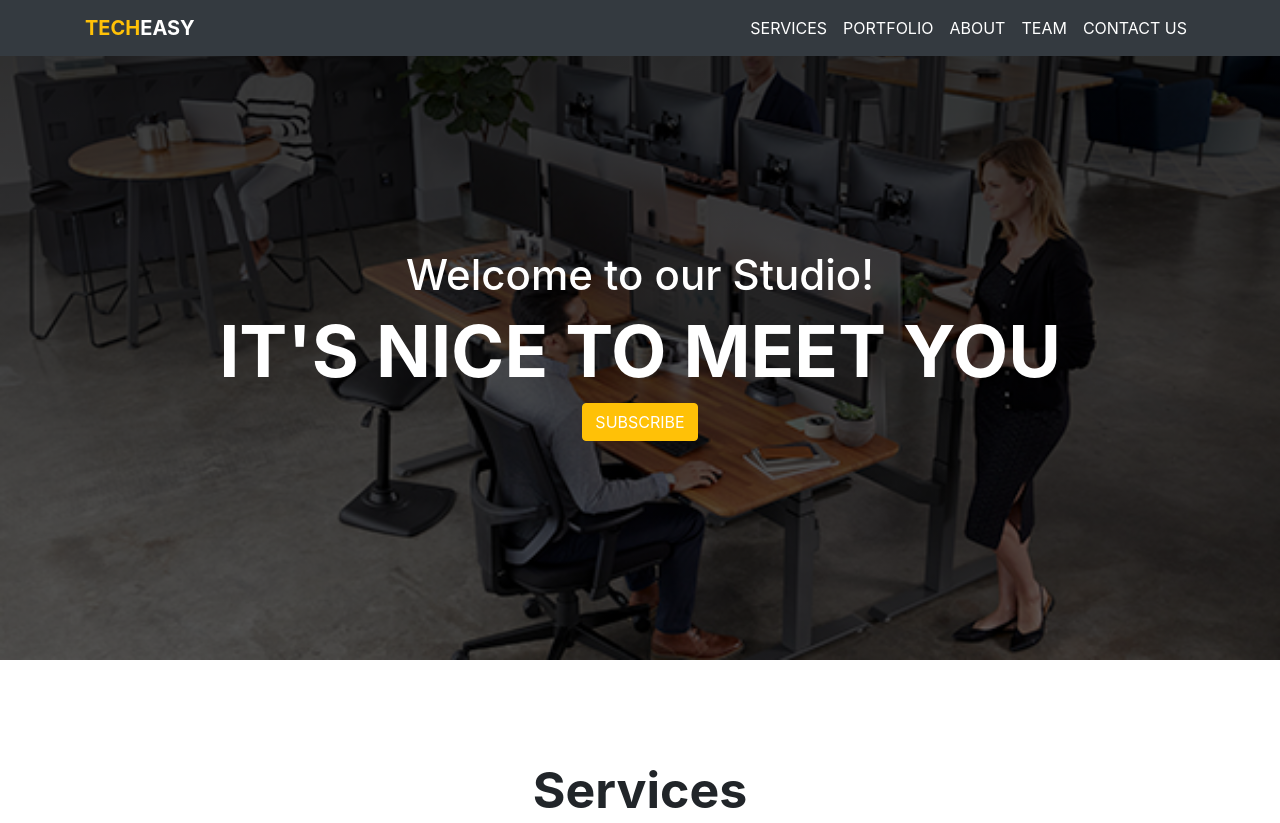
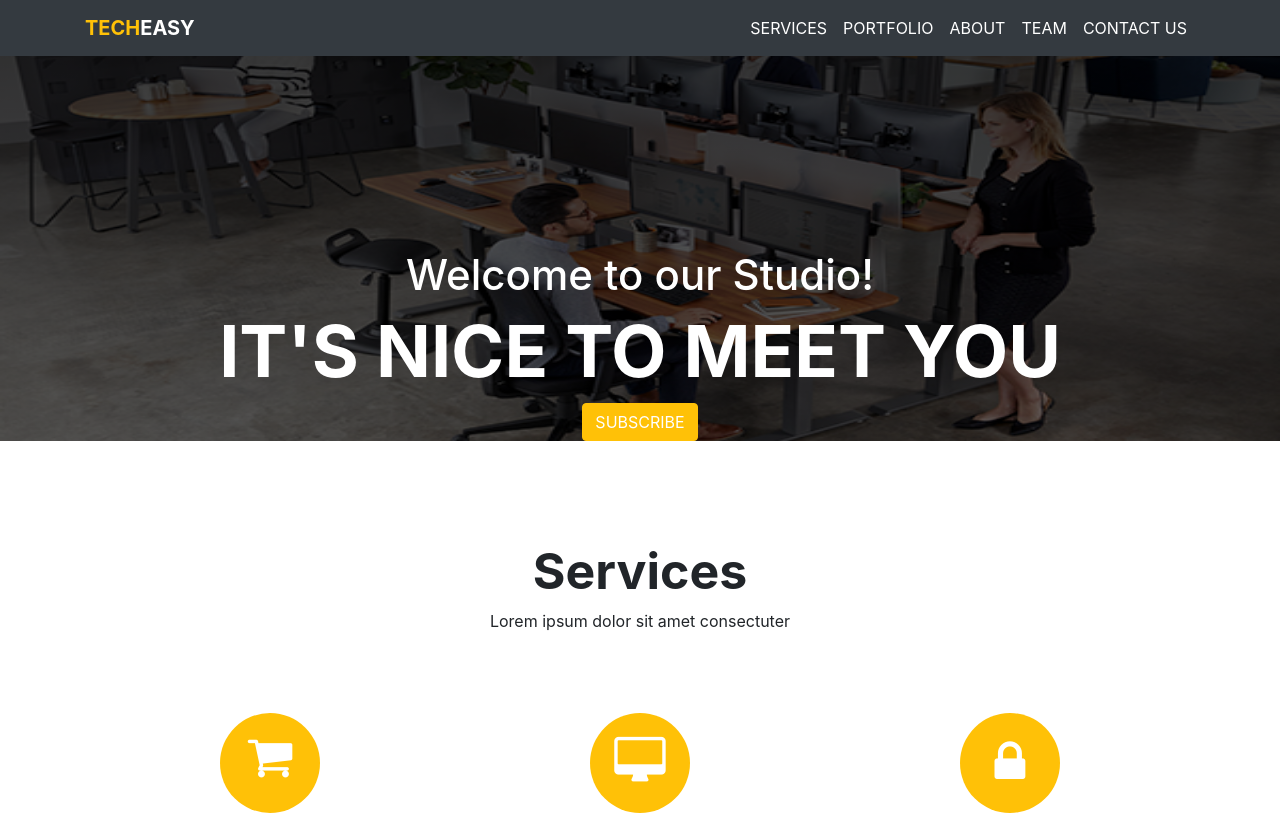
Before and after one commit to sunilsahare/tech-easy, a plain HTML site: page index.html in a window 1280 px wide. Shown: the top 823 px of the page. Drawn offline with nearby package versions, Linux system fonts and the light colour scheme.

Commit message:
style.css

```diff
--- a/css/style.css
+++ b/css/style.css
@@ -3,7 +3,7 @@
 	background-size: 100% 100%;
 	background-attachment: fixed;
 	width: 100%;
-	height: 660px;
+	height: auto;
 }
 .hearderset{
 	padding-top: 250px;
```
